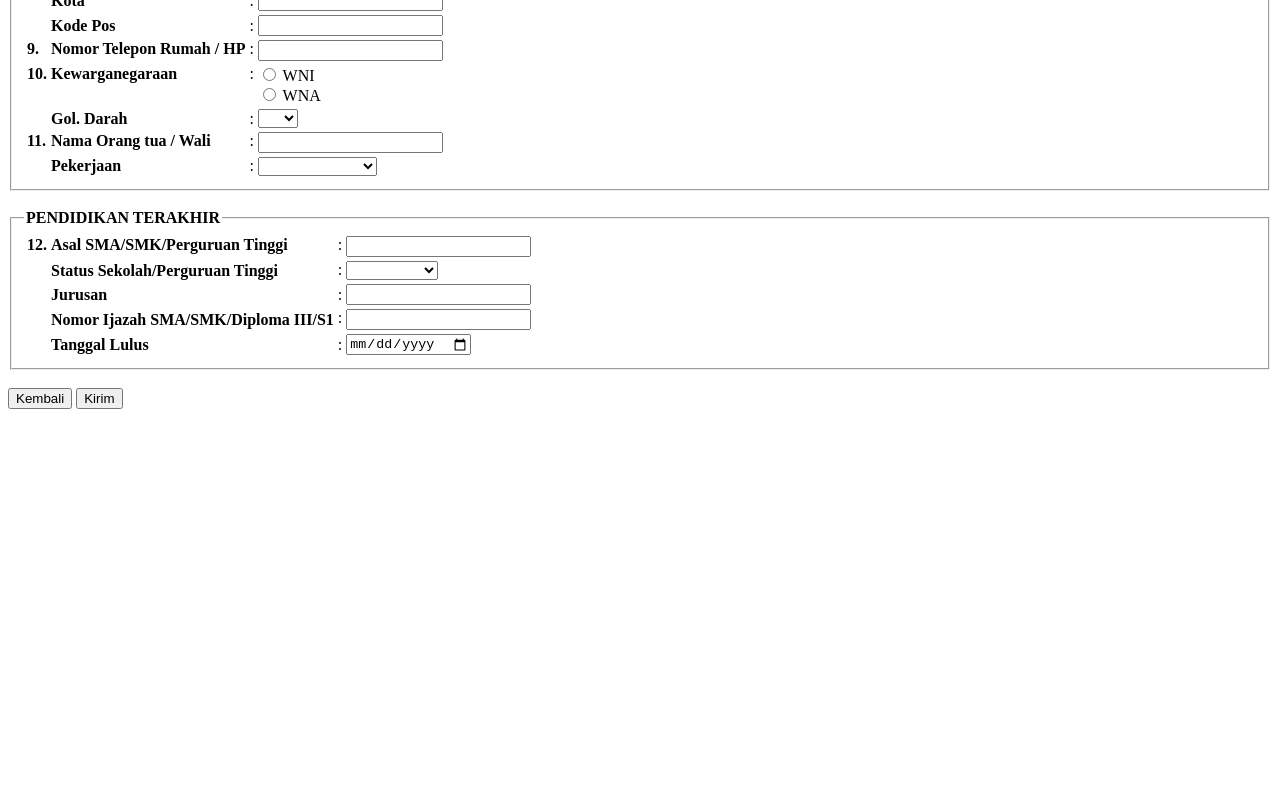
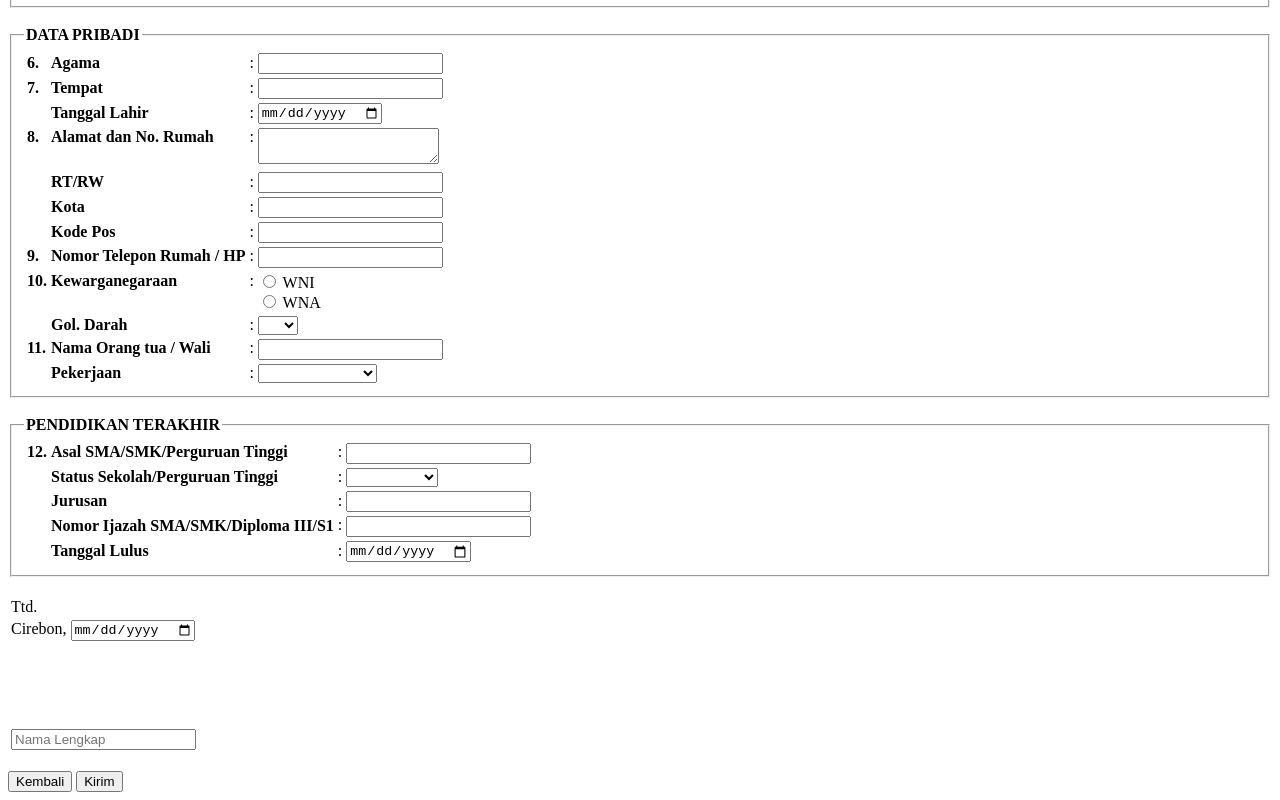
Before and after one commit to gusnanto15/gusnanto.github.io, a plain HTML site: page p03form-lv1/index.html in a window 1280 px wide. Shown: the part 816-1616 px from the top of the page. Before the commit the page ends 1233 px from the top, so only its background shows below. Drawn offline with Linux system fonts and the light colour scheme.

Commit message:
Ini tugas p03 Ferdi Gusnanto - NIM: 41215623

```diff
--- a/p03form-lv1/index.html
+++ b/p03form-lv1/index.html
@@ -6,6 +6,7 @@
 	<title>Formulir PMB</title>
 </head>
 <body>
+	<img src="cop-surat.png" width="100%">
 	<h1 align="center">Formulir Pendaftaran Mahasiswa Baru</h1>
 	<h3>Petunjuk Pengisian:</h3>
 	<ol>
@@ -271,6 +272,21 @@
 			</table>
 		</fieldset>
 		<br>
+		<table>
+			<tr>
+				<td>Ttd.</td>
+			</tr>
+			<tr>
+				<td>Cirebon, <input type="date" name="tgl_ttd"></td>
+			</tr>
+			<tr>
+				<td height="80px"></td>
+			</tr>
+			<tr>
+				<td><input type="text" name="" placeholder="Nama Lengkap"></td>
+			</tr>
+		</table>
+		<br>
 		<button type="button" onclick="document.location.href = '../'">Kembali</button>
 		<button type="submit">Kirim</button>
 	</form>
```
Also changed, not shown: p03form-lv1/cop-surat.png (added).
